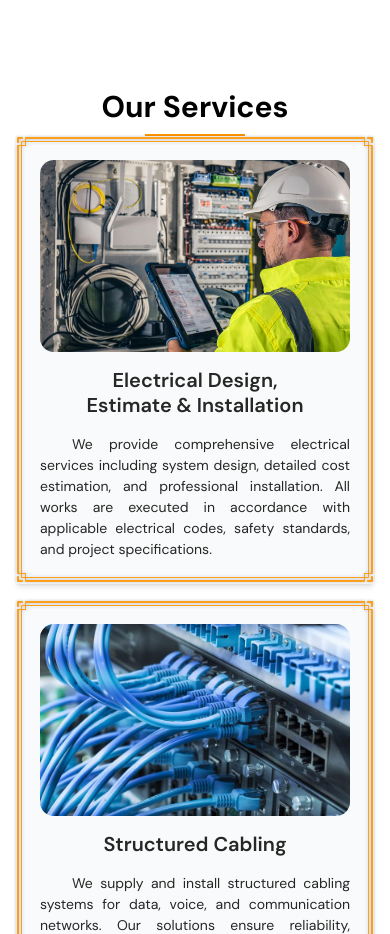
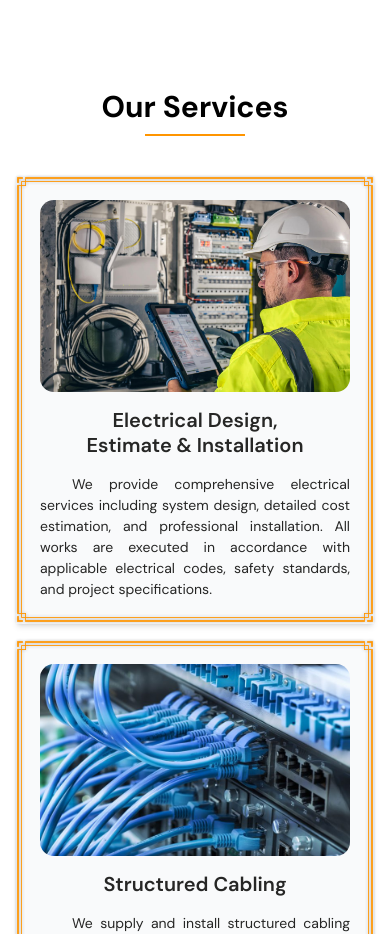
Before and after one commit to godz26/CAFFEE-Engineering, a React (Vite) app: page / in a window 390 px wide. Shown: the part 2900-3834 px from the top of the page. Built offline with nearby package versions, Linux system fonts and the light colour scheme.

Commit message:
initial fix

```diff
--- a/src/components/Services.jsx
+++ b/src/components/Services.jsx
@@ -6,7 +6,7 @@ const Services = () => {
         <div className="container lg:py-15 py-15 flex flex-col items-center">
             <div className="mx-auto">
                 <h1 className="text-black text-3xl font-bold text-center px-10 mb-2">Our Services</h1>
-                <div className='w-25 h-0.5 mx-auto bg-orange-50 lg:mb-10'></div>
+                <div className='w-25 h-0.5 mx-auto bg-orange-50 mb-10'></div>
                 <div className="grid grid-cols-1 lg:grid-cols-3 2xl:grid-cols-4 gap-4 sm:gap-6">
                     <div className="faqItem relative bg-gray-50 p-6 shadow-md">
                         <img src="/Services/1.jpg" alt="Electrical Design" className="w-full h-48 object-cover rounded-[14px] mb-4" />
```
